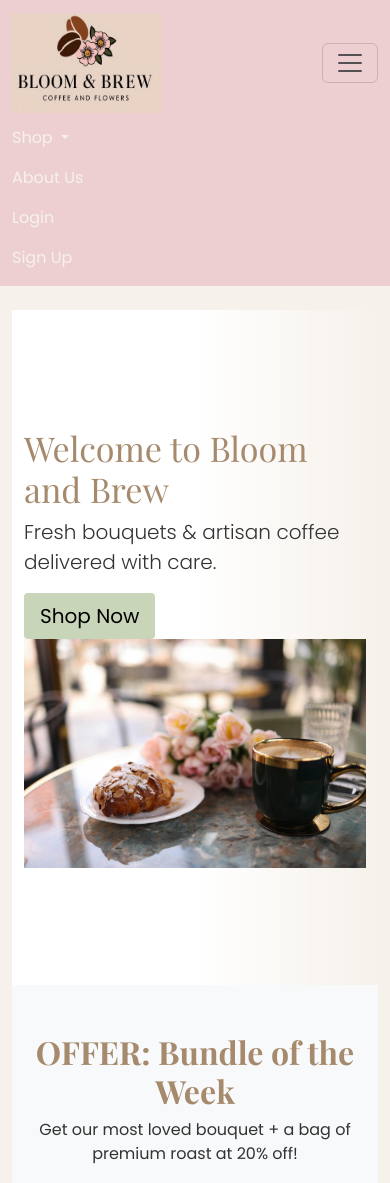
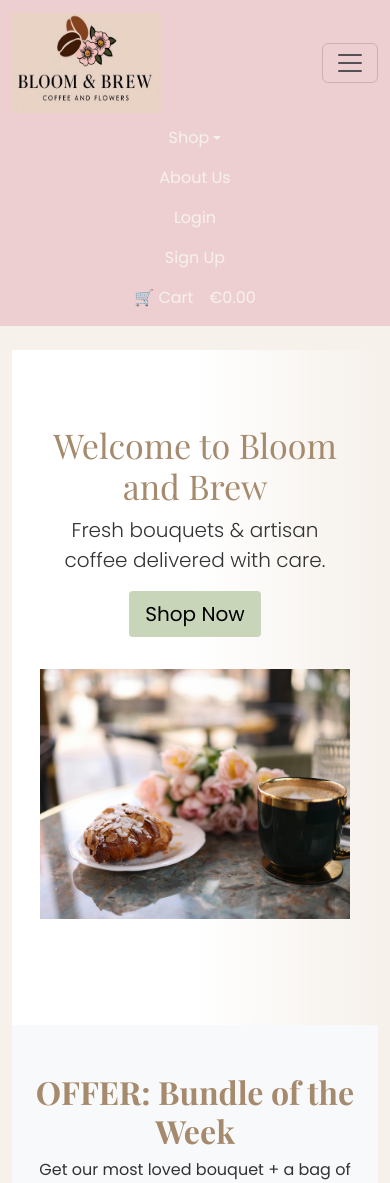
Before and after one commit to Amelia5p/bloomandbrew, a Django app: page / in a window 390 px wide, after a click that opens the changed part. Shown: the top 1183 px of the page. Run offline with Django 4.2, Linux system fonts and the light colour scheme; some libraries are stand-ins or nearby versions; some web fonts are replaced.

Commit message:
add cart to nav, make hero section,cart,cta full responsive

```diff
--- a/bloomandbrewproject/settings.py
+++ b/bloomandbrewproject/settings.py
@@ -153,6 +153,9 @@ STATICFILES_DIRS = [
 ]
 STATIC_ROOT = os.path.join(BASE_DIR, 'staticfiles')
 
+MEDIA_URL = '/media/'
+MEDIA_ROOT = os.path.join(BASE_DIR, 'media')
+
 
 
 
--- a/static/css/styles.css
+++ b/static/css/styles.css
@@ -123,4 +123,47 @@ footer .icon:hover {
         background: url("/static/images/travel-hero-img600.jpg") no-repeat center center/cover;
         height: 50vh;
     }
-}
+
+    .hero {
+      text-align: center;
+      padding: 2rem 1rem;
+    }
+
+    .hero .col-md-6 {
+      margin-bottom: 2rem;
+    }
+
+    .hero-img {
+      height: 250px;
+      object-fit: cover;
+    }
+  }
+
+  @media (max-width: 576px) {
+    .navbar .nav-link {
+      display: flex;
+      align-items: center;
+      justify-content: center;
+    }
+
+    .navbar .nav-link span {
+      margin-left: 0.5rem;
+    }
+
+    .cta-section {
+          padding: 2rem 1rem;
+    }
+
+    .cta-section h2 {
+          font-size: 1.5rem;
+    }
+
+    .cta-section p {
+          font-size: 1rem;
+    }
+
+    .cta-section .btn {
+          font-size: 1rem;
+          padding: 0.75rem 1.5rem;
+    }
+   }
--- a/templates/base.html
+++ b/templates/base.html
@@ -87,6 +87,17 @@
                             <a class="nav-link" href="#">Sign Up</a>
                         </li>
                     {% endif %}
+                    <a class="nav-link" href="#">
+                        🛒 Cart
+                        <span class="ms-3">
+                          {% if grand_total %}
+                            ${{ grand_total|floatformat:2 }}
+                          {% else %}
+                            €0.00
+                          {% endif %}
+                        </span>
+                      </a>
+
                 </ul>
             </div>
         </div>
```
